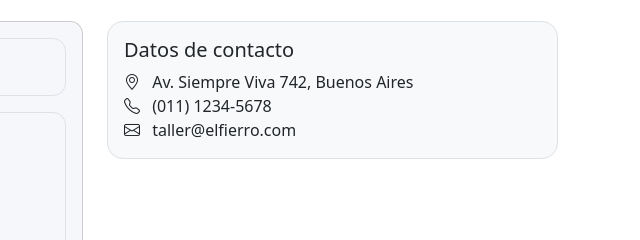
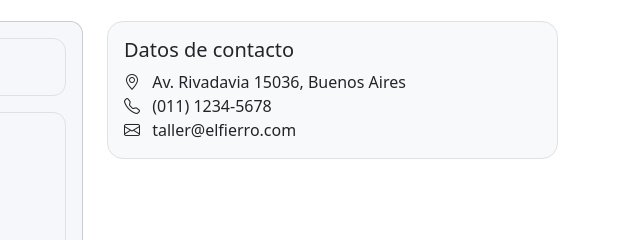
Before and after one commit to facugiunta/elfierro-web, a plain HTML site: page contacto.html in a window 1280 px wide. Shown: the part 173-413 px from the top of the page, 640-1280 px from the left. Drawn offline with nearby package versions, Linux system fonts and the light colour scheme.

Commit message:
Update contacto.html

```diff
--- a/contacto.html
+++ b/contacto.html
@@ -71,7 +71,7 @@
         <div class="p-3 rounded-3 bg-body-tertiary border">
           <h2 class="h5">Datos de contacto</h2>
           <ul class="list-unstyled mb-0">
-            <li><i class="bi bi-geo-alt me-2"></i> Av. Siempre Viva 742, Buenos Aires</li>
+            <li><i class="bi bi-geo-alt me-2"></i> Av. Rivadavia 15036, Buenos Aires</li>
             <li><i class="bi bi-telephone me-2"></i> (011) 1234-5678</li>
             <li><i class="bi bi-envelope me-2"></i> taller@elfierro.com</li>
           </ul>
```
